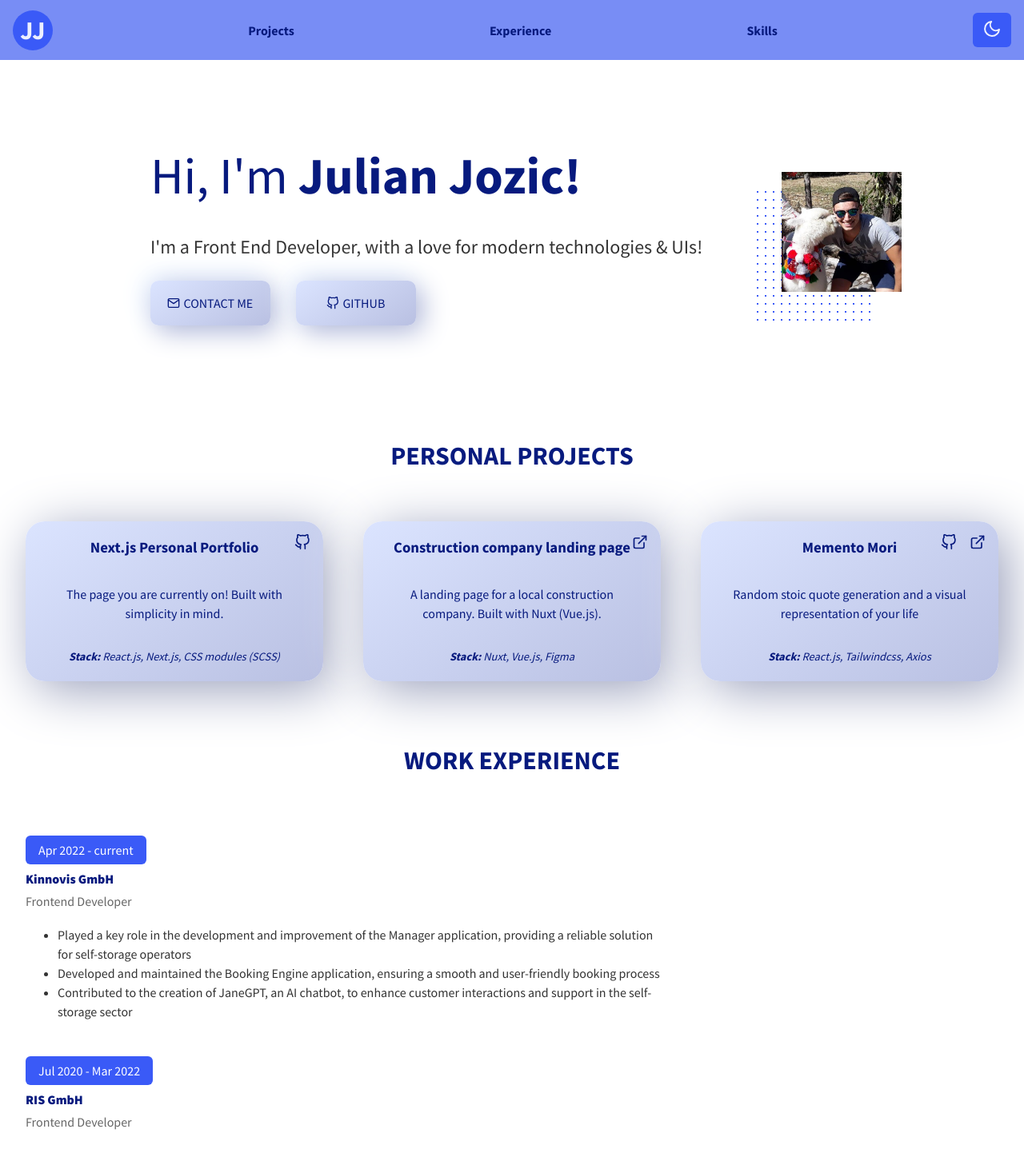
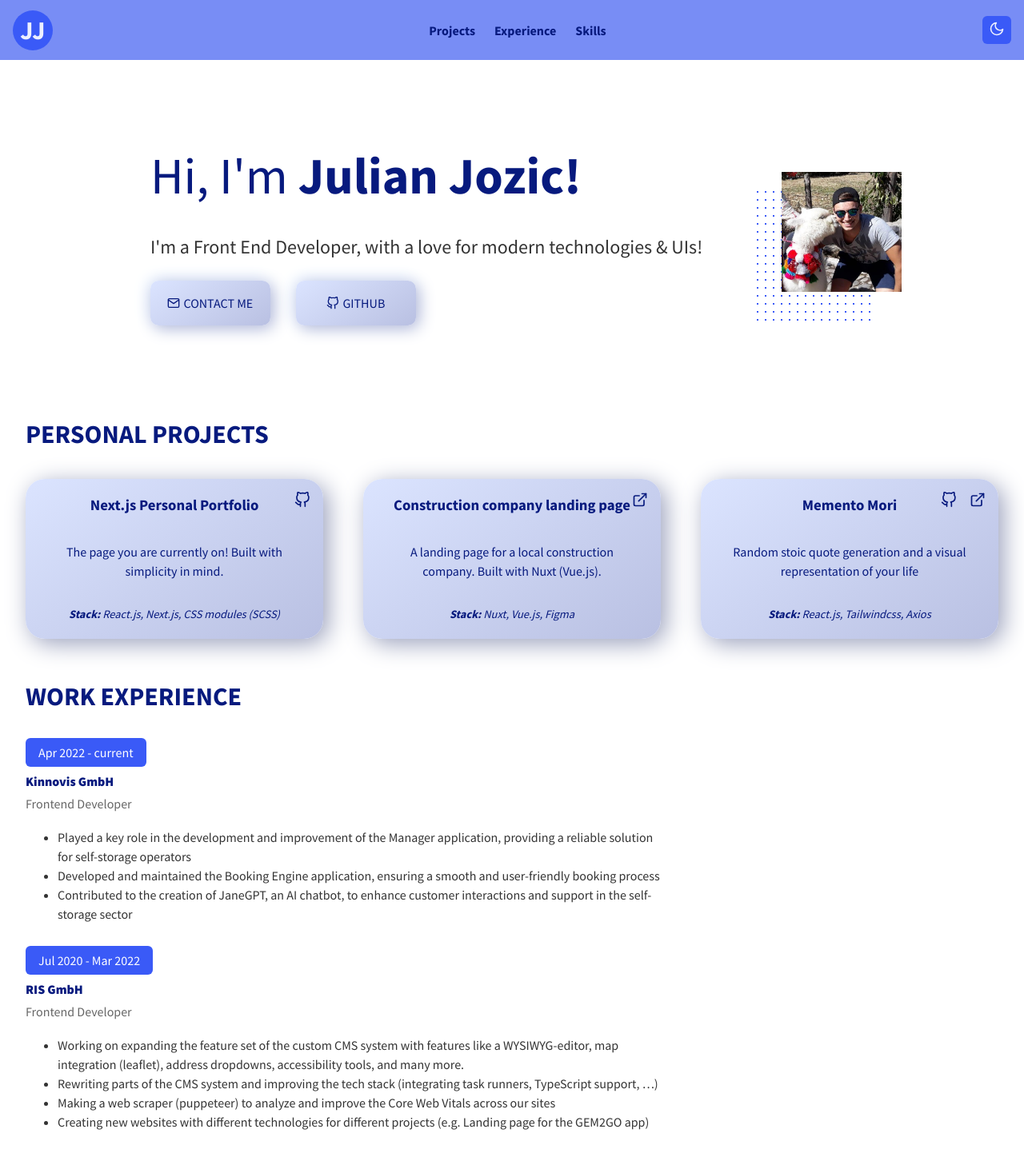
Before and after one commit to jjozic/jj-portfolio-2021, a Next.js app: page / in a window 1280 px wide. Shown: the top 1437 px of the page at 80% size. Built offline with nearby package versions, Linux system fonts and the light colour scheme.

Commit message:
some css optimizations to make design a bit more compact

```diff
--- a/components/Navigation/index.jsx
+++ b/components/Navigation/index.jsx
@@ -30,11 +30,12 @@ const Navigation = () => {
     <header className={styles.navElement}>
       <nav className={styles.wrapper}>
         <ul>
-          <li className={styles.logoLi}>
+          <li>
             <Link href="/" passHref onClick={() => window.scrollTo({ top: 0 })}>
               <div className={styles.logo}>JJ</div>
             </Link>
           </li>
+          <div className={styles.sectionsWrapper}>
             <li>
               <Link href="#projects">Projects</Link>
             </li>
@@ -44,6 +45,7 @@ const Navigation = () => {
             <li>
               <Link href="#skills">Skills</Link>
             </li>
+          </div>
           <li>
             <button className={styles.toggleBtn} onClick={changeTheme}>
               {theme === "light" ? (
--- a/styles/Experience.module.scss
+++ b/styles/Experience.module.scss
@@ -1,6 +1,6 @@
 .experience {
   max-width: 100ch;
-  padding-top: 2rem;
+  padding-top: 1rem;
 }
 
 .expHeader {
--- a/styles/Introduction.module.scss
+++ b/styles/Introduction.module.scss
@@ -50,17 +50,15 @@
   }
   &:hover {
     box-shadow: var(--boxshadow-big);
-    transform: scale(1.05);
+    transform: scale(1.025);
   }
 }
 
 .imgWrapper {
-  max-width: 100px;
   & > img {
     border-radius: 6px;
   }
   @media screen and (min-width: 769px) {
-    max-width: none;
     background-image: radial-gradient(
       var(--primary) 1px,
       var(--background) 1px
--- a/styles/Navigation.module.scss
+++ b/styles/Navigation.module.scss
@@ -25,9 +25,14 @@
     width: 100%;
     list-style: none;
     svg {
-      font-size: 1.5rem;
+      font-size: 1.25rem;
     }
   }
+}
+
+.sectionsWrapper {
+  display: flex;
+  gap: 1.5rem;
 }
 
 .logo {
@@ -48,7 +53,7 @@
 
 .toggleBtn {
   position: relative;
-  padding: 8px 12px;
+  padding: 6px 8px;
   background-color: var(--primary);
   border: none;
   color: var(--light);
--- a/styles/Projects.module.scss
+++ b/styles/Projects.module.scss
@@ -46,9 +46,9 @@
 
 .icon {
   font-size: 1.25rem;
-  transition: all 0.2s ease;
+  transition: all 0.1s ease;
   &:hover {
-    transform: scale(1.2);
+    transform: scale(1.1);
     filter: drop-shadow(3px 3px 2px rgba(0, 0, 0, 0.4));
   }
 }
--- a/styles/globals.css
+++ b/styles/globals.css
@@ -8,9 +8,9 @@
   --dark: #071a7e;
   --light: #ecefff;
   --nav-clr: rgba(87, 113, 243, 0.8);
-  --boxshadow: 8px 8px 33px #b0b7d8, -8px -8px 33px #eaf3ff;
-  --boxshadow-big: 8px 8px 33px #979db7, -8px -8px 33px #d3e0f1;
-  --boxshadow-project: 11px 11px 65px #9aa0bc, -11px -11px 65px #ffffff;
+  --boxshadow: 4px 4px 20px #b0b7d8, -4px -4px 20px #eaf3ff;
+  --boxshadow-big: 4px 4px 20px #a5abc6, -4px -4px 20px #d8e5f7;
+  --boxshadow-project: 6px 6px 30px #9aa0bc, -6px -6px 30px #ffffff;
   --project-background: linear-gradient(145deg, #dbe4ff, #b9c0e2);
   scroll-behavior: smooth;
 }
@@ -55,23 +55,27 @@ a {
   text-decoration: none;
 }
 
+h3 {
+  margin: 0.5rem 0;
+}
+
 .heading {
   position: relative;
-  padding: 3rem 0 0 0;
+  padding: 1.5rem 0 0 0;
   color: var(--dark);
-  text-align: center;
   font-size: 1.5rem;
   text-transform: uppercase;
 }
 
 .anchorOffset {
   position: absolute;
-  top: -75px;
+  top: -64px;
 }
 
 @media screen and (min-width: 769px) {
   .heading {
     padding: 3rem 0 1rem 0;
+    margin: 0 auto;
     font-size: 2rem;
   }
 }
```
Lines whose indentation alone changed are shown as unchanged.
